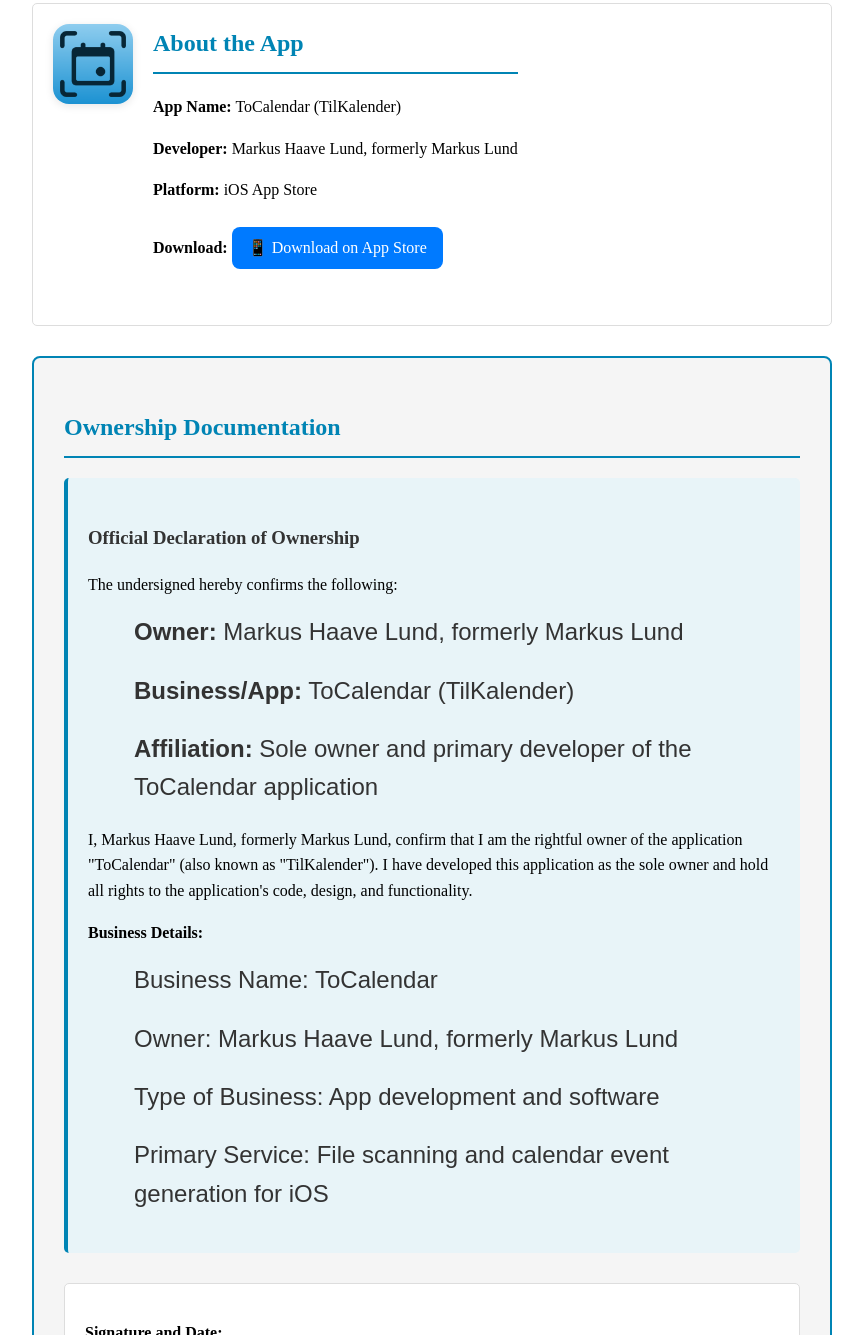
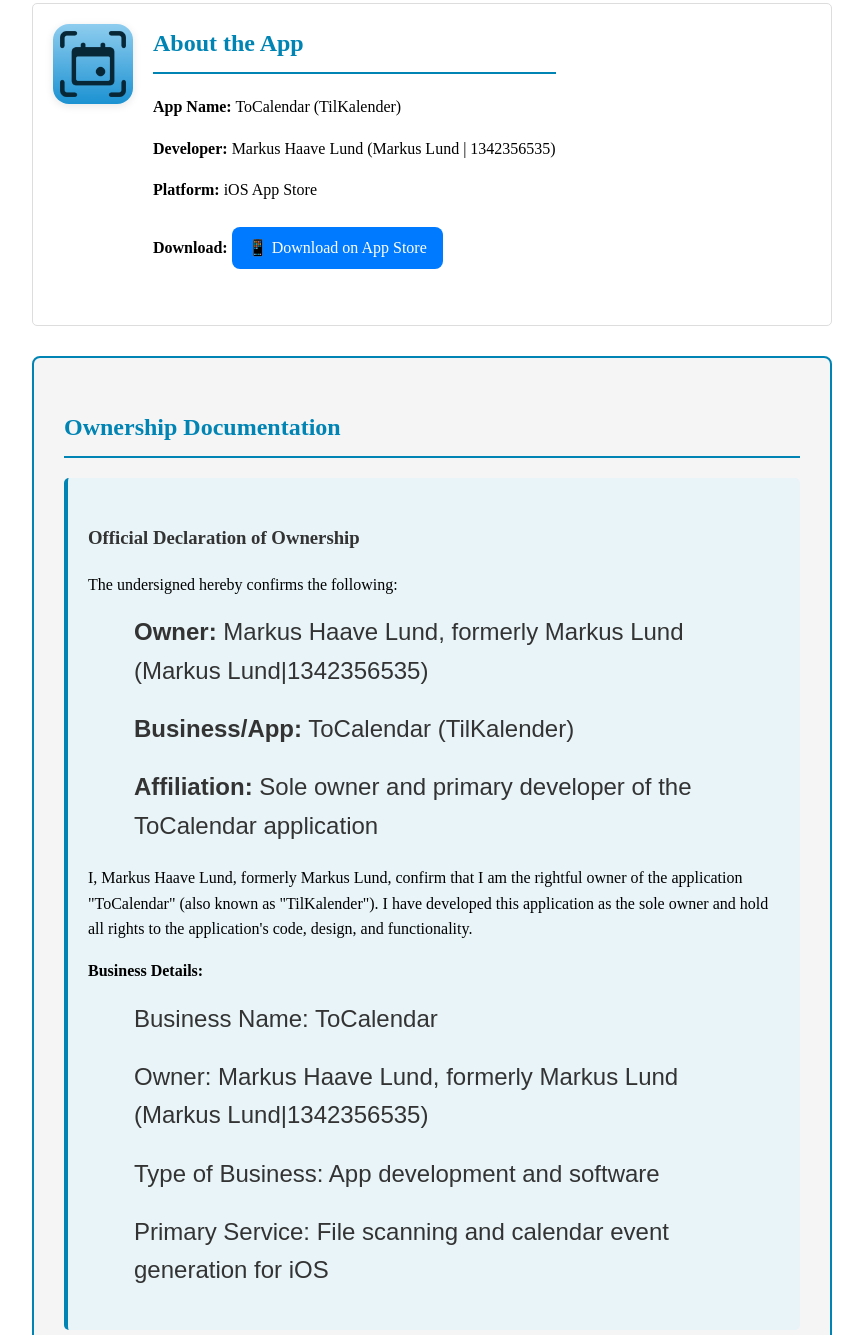
Before and after one commit to MarkusLund/markuslund.github.io, a plain HTML site: page ToCalendar.html in a window 1280 px wide. Shown: the part 277-1612 px from the top of the page, without its empty margins (208-1071 px from the left). Drawn offline with Linux system fonts and the light colour scheme.

Commit message:
Update developer and owner information for TilKalender and ToCalendar apps to include unique identifier

```diff
--- a/ToCalendar.html
+++ b/ToCalendar.html
@@ -154,8 +154,8 @@
             <h2 style="margin-top: 0">About the App</h2>
             <p><strong>App Name:</strong> ToCalendar (TilKalender)</p>
             <p>
-              <strong>Developer:</strong> Markus Haave Lund, formerly Markus
-              Lund
+              <strong>Developer:</strong> Markus Haave Lund (Markus Lund |
+              1342356535)
             </p>
             <p><strong>Platform:</strong> iOS App Store</p>
             <p>
@@ -189,6 +189,7 @@
           <ul>
             <li>
               <strong>Owner:</strong> Markus Haave Lund, formerly Markus Lund
+              (Markus Lund|1342356535)
             </li>
             <li><strong>Business/App:</strong> ToCalendar (TilKalender)</li>
             <li>
@@ -208,7 +209,10 @@
           <p><strong>Business Details:</strong></p>
           <ul>
             <li>Business Name: ToCalendar</li>
-            <li>Owner: Markus Haave Lund, formerly Markus Lund</li>
+            <li>
+              Owner: Markus Haave Lund, formerly Markus Lund (Markus
+              Lund|1342356535)
+            </li>
             <li>Type of Business: App development and software</li>
             <li>
               Primary Service: File scanning and calendar event generation for
```
Also changed, not shown: TilKalender.html (+6 -3 lines).
